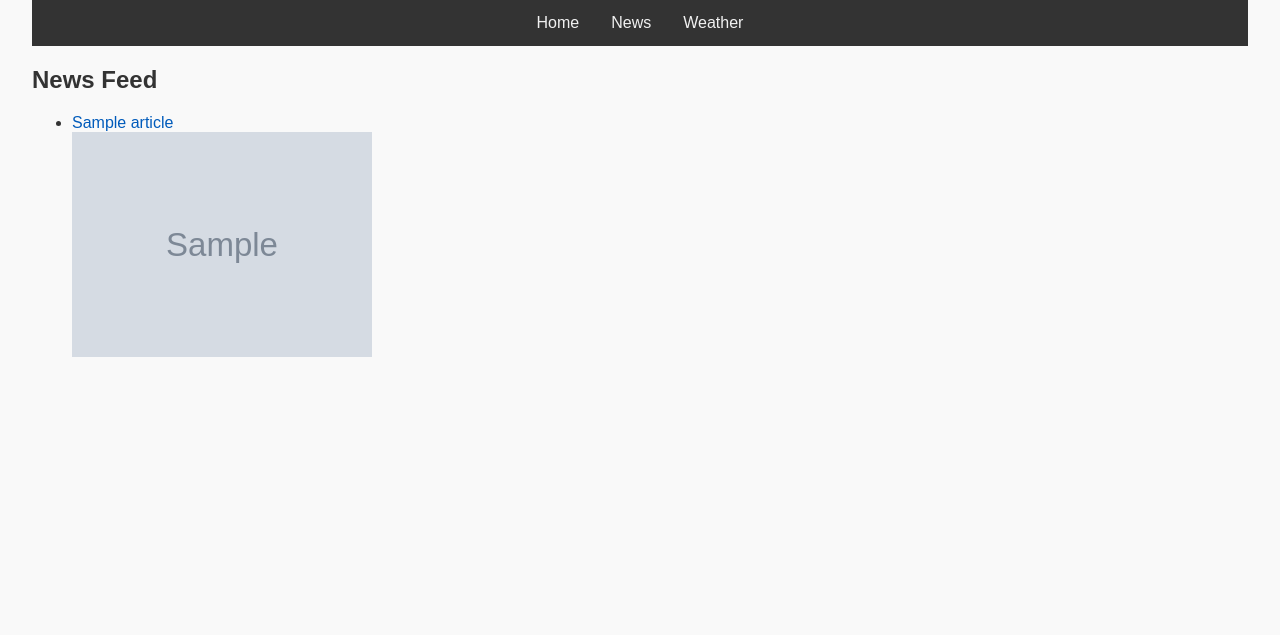
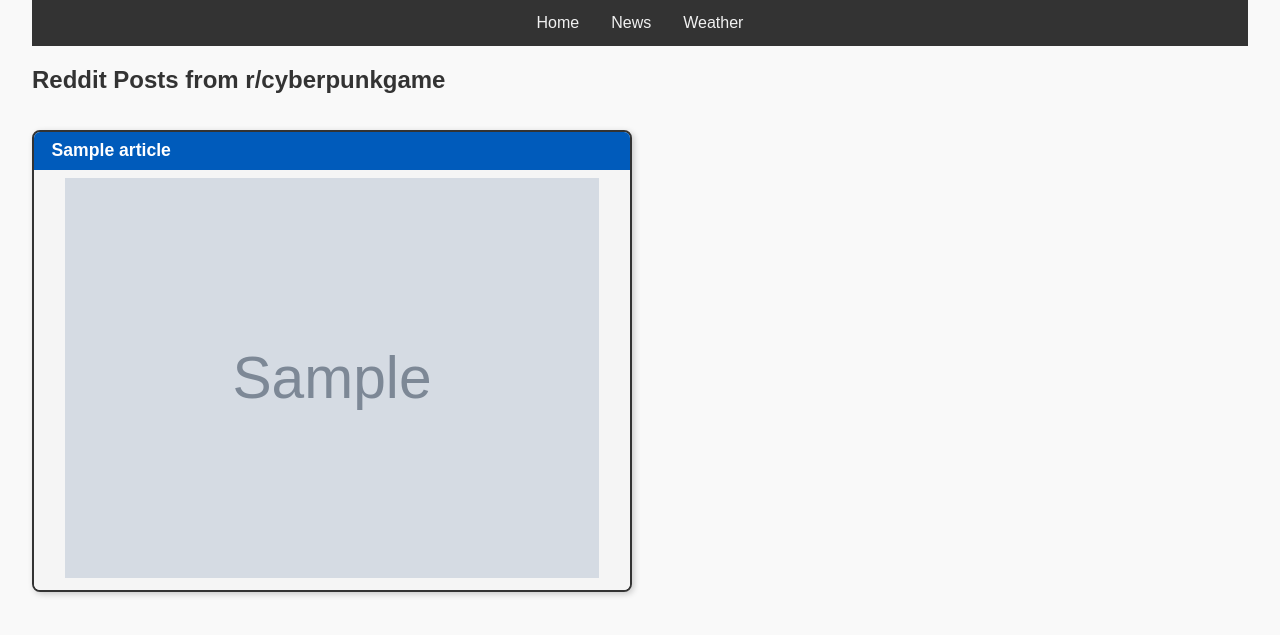
Before and after one commit to NotAsami/Dashboard, a Flask app: template templates/news.html in a window 1280 px wide. Shown: the part 149-784 px from the top of the page. Run offline with Flask 3, Linux system fonts and the light colour scheme; the template is opened without the code that fills it: most values are stand-ins (such as "Sample title", 1, 10 or a date in 2020); grey boxes marked "Sample" are stand-in pictures.

Commit message:
News page fixed, Image previews, correct resolutions, galleries

```diff
--- a/static/style.css
+++ b/static/style.css
@@ -92,3 +92,58 @@ Each column takes up 50% of the available space.
 .column {
   flex: 50%; /* Each column takes up half the width */
 }
+.post-card {
+    border: 2px solid #333;
+    border-radius: 8px;
+    margin: 1em 0;
+    box-shadow: 2px 2px 6px rgba(0,0,0,0.2);
+    overflow: hidden;
+    background: #fff;
+    width: 100%;
+    max-width: 600px; /* optional: limit size */
+}
+
+.post-header {
+    background: #005bbb;
+    color: white;
+    padding: 0.5em 1em;
+    font-weight: bold;
+    font-size: 1.1em;
+}
+
+.post-header a {
+    color: white;
+    text-decoration: none;
+}
+
+.post-header a:hover {
+    text-decoration: underline;
+}
+
+.post-body {
+    padding: 0.5em;
+    text-align: center;
+    background: #f5f5f5;
+}
+
+.post-body img {
+    width: 100%;
+    height: auto;   /* keeps aspect ratio */
+    max-height: 400px; /* optional: don’t let it get too tall */
+    object-fit: contain; /* scale inside the "window" */
+}
+.post-grid {
+    display: grid;
+    grid-template-columns: repeat(2, 1fr); /* 2 cards per row */
+    gap: 1.5em; /* spacing between cards */
+}
+
+.post-card {
+    border: 2px solid #333;
+    border-radius: 8px;
+    box-shadow: 2px 2px 6px rgba(0,0,0,0.2);
+    overflow: hidden;
+    background: #fff;
+    display: flex;
+    flex-direction: column;
+}
--- a/templates/index.html
+++ b/templates/index.html
@@ -1,7 +1,6 @@
 {% extends "base.html" %}
 
 {% block title %}
-<!-- Block for setting the title of the page -->
 Home - Dashboard
 {% endblock %}
 
--- a/templates/news.html
+++ b/templates/news.html
@@ -1,24 +1,27 @@
 {% extends "base.html" %}
 
 {% block title %}
-<!-- Block for setting the title of the page -->
 News - Dashboard
 {% endblock %}
 
 {% block content %}
 <!-- Block for the main content of the page -->
-<h2>News Feed</h2>
-<ul>
+<h2>Reddit Posts from r/cyberpunkgame</h2>
+<div class="post-grid">
   {% for article in news %}
-    <li>
-      <!-- Link to the news article -->
-      <a href="{{ article.url }}" target="_blank">{{ article.title }}</a>
-      {% if article.image %}
-        <!-- Display an image preview if available -->
-        <br>
-        <img src="{{ article.image }}" alt="preview" style="max-width:300px;">
-      {% endif %}
-    </li>
+    <div class="post-card">
+      <div class="post-header">
+        <a href="{{ article.url }}" target="_blank">{{ article.title }}</a>
+      </div>
+      <div class="post-body">
+        {% if article.image %}
+          <img src="{{ article.image }}" alt="preview">
+        {% else %}
+          <p>No image available</p>
+        {% endif %}
+      </div>
+    </div>
   {% endfor %}
-</ul>
+</div>
+
 {% endblock %}
```
Also changed, not shown: news/news_api.py (+15 -18 lines).
